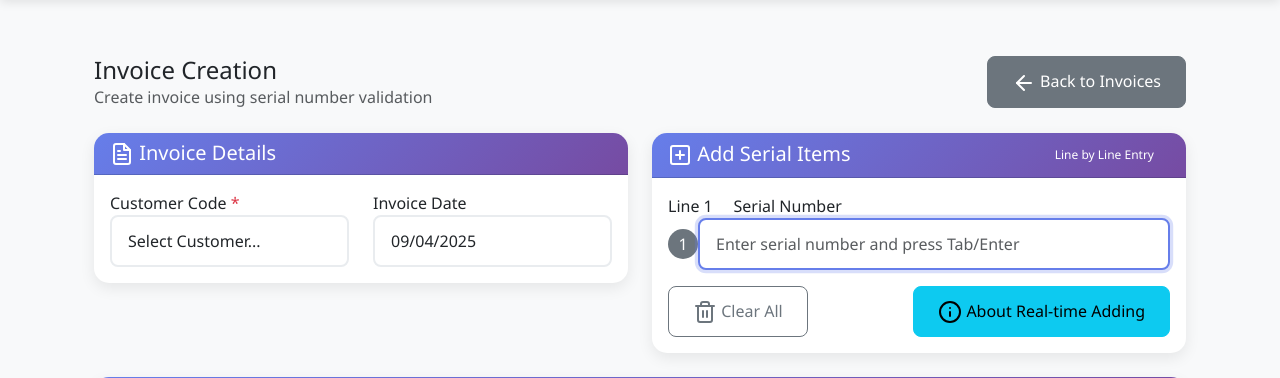
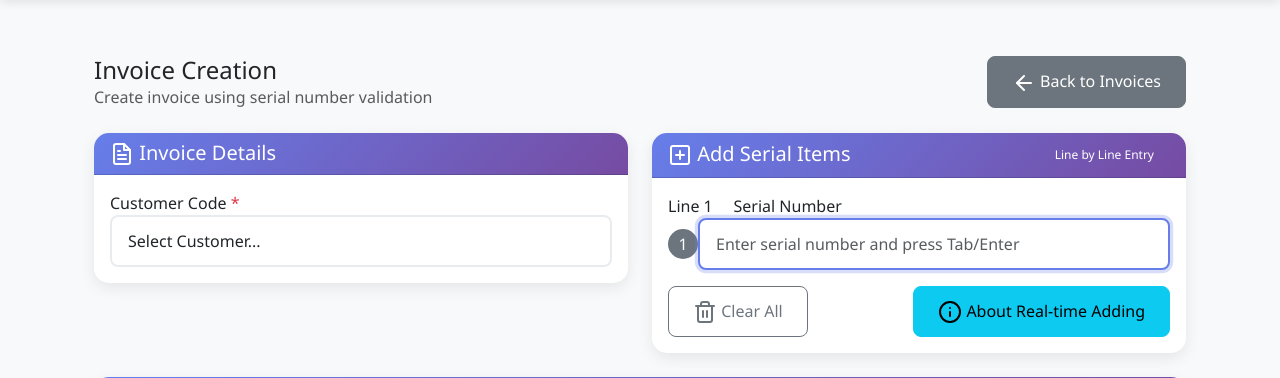
Before and after one commit to pragavigithub/IT_L03_09_2025, a Flask app: page /invoice_creation/create in a window 1280 px wide. Shown: the part 83-461 px from the top of the page. Run offline with Flask 3, Linux system fonts and the light colour scheme; a user stored in the database is signed in; data that the repository does not hold is empty; some libraries are stand-ins or nearby versions.

Commit message:
UI design Updated.

```diff
--- a/templates/invoice_creation/create.html
+++ b/templates/invoice_creation/create.html
@@ -24,13 +24,14 @@
         <!-- Invoice Details Section -->
         <div class="col-lg-6">
             <div class="card">
-                <div class="card-header" style="background: linear-gradient(135deg, #667eea 0%, #764ba2 100%); color: white;">
+                <div class="card-header"
+                     style="background: linear-gradient(135deg, #667eea 0%, #764ba2 100%); color: white;">
                     <h5 class="mb-0"><i data-feather="file-text"></i> Invoice Details</h5>
                 </div>
                 <div class="card-body">
                     <form id="invoiceForm" method="POST">
                         <div class="row">
-                            <div class="col-md-6">
+                            <div class="col-md-12">
                                 <div class="form-group">
                                     <label for="customerCode">Customer Code <span class="text-danger">*</span></label>
                                     <select class="form-control" id="customerCode" name="customer_code" required>
@@ -38,12 +39,20 @@
                                     </select>
                                 </div>
                             </div>
-                            <div class="col-md-6">
+                            <div class="col-md-6" style="display: none;">
                                 <div class="form-group">
                                     <label for="invoiceDate">Invoice Date</label>
-                                    <input type="date" class="form-control" id="invoiceDate" name="invoice_date" readonly>
+                                    <input type="date" class="form-control" id="invoiceDate" name="invoice_date"
+                                           readonly>
                                 </div>
                             </div>
+                            <!--                            <div class="col-md-6">-->
+                            <!--                                <div class="form-group">-->
+                            <!--                                    <label for="invoiceDate">Invoice Date</label>-->
+                            <!--                                    <input type="date" class="form-control" id="invoiceDate" name="invoice_date"-->
+                            <!--                                           readonly>-->
+                            <!--                                </div>-->
+                            <!--                            </div>-->
                         </div>
                     </form>
                 </div>
@@ -53,7 +62,8 @@
         <!-- Add Serial Items Section -->
         <div class="col-lg-6">
             <div class="card">
-                <div class="card-header" style="background: linear-gradient(135deg, #667eea 0%, #764ba2 100%); color: white;">
+                <div class="card-header"
+                     style="background: linear-gradient(135deg, #667eea 0%, #764ba2 100%); color: white;">
                     <div class="d-flex justify-content-between align-items-center">
                         <h5 class="mb-0"><i data-feather="plus-square"></i> Add Serial Items</h5>
                         <small class="badge badge-light">Line by Line Entry</small>
@@ -61,9 +71,11 @@
                 </div>
                 <div class="card-body">
                     <div class="form-group">
-                        <label for="serialNumberInput">Line <span id="currentLineDisplay">1</span> &nbsp;&nbsp;&nbsp; Serial Number</label>
+                        <label for="serialNumberInput">Line <span id="currentLineDisplay">1</span> &nbsp;&nbsp;&nbsp;
+                            Serial Number</label>
                         <div class="d-flex align-items-center">
-                            <div class="serial-line-number bg-secondary text-white rounded-circle d-flex align-items-center justify-content-center mr-3" style="width: 30px; height: 30px; min-width: 30px;">
+                            <div class="serial-line-number bg-secondary text-white rounded-circle d-flex align-items-center justify-content-center mr-3"
+                                 style="width: 30px; height: 30px; min-width: 30px;">
                                 <span id="currentLineNumber">1</span>
                             </div>
                             <input type="text" class="form-control mr-2" id="serialNumberInput"
@@ -85,12 +97,12 @@
     </div>
 
 
-
     <!-- Line Items Table -->
     <div class="row mb-4">
         <div class="col-12">
             <div class="card">
-                <div class="card-header" style="background: linear-gradient(135deg, #667eea 0%, #764ba2 100%); color: white;">
+                <div class="card-header"
+                     style="background: linear-gradient(135deg, #667eea 0%, #764ba2 100%); color: white;">
                     <div class="d-flex justify-content-between align-items-center">
                         <h5 class="mb-0"><i data-feather="list"></i> Invoice Line Items</h5>
                         <span class="badge badge-light" id="itemCount">0 items</span>
@@ -196,9 +208,14 @@
                 <h6><i data-feather="info"></i> How the system works:</h6>
                 <ul class="list-unstyled">
                     <li><i data-feather="arrow-right"></i> Enter a serial number in the input field</li>
-                    <li><i data-feather="arrow-right"></i> Press <kbd>Tab</kbd> to validate and auto-fetch details from SAP</li>
-                    <li><i data-feather="arrow-right"></i> Press <kbd>Enter</kbd> to add the validated item to the invoice</li>
-                    <li><i data-feather="arrow-right"></i> Items are automatically validated against SAP B1 inventory</li>
+                    <li><i data-feather="arrow-right"></i> Press <kbd>Tab</kbd> to validate and auto-fetch details from
+                        SAP
+                    </li>
+                    <li><i data-feather="arrow-right"></i> Press <kbd>Enter</kbd> to add the validated item to the
+                        invoice
+                    </li>
+                    <li><i data-feather="arrow-right"></i> Items are automatically validated against SAP B1 inventory
+                    </li>
                     <li><i data-feather="arrow-right"></i> Review the summary before submitting for QC approval</li>
                 </ul>
             </div>
@@ -229,14 +246,69 @@ let currentInvoiceId = null;
     let currentLine = 1;
     let serialNumbers = [];
 
+<!--    function initializeInvoiceCreation() {-->
+<!--        console.log('Initializing Invoice Creation functionality');-->
+
+<!--        // Set current date-->
+<!--        const today = new Date();-->
+<!--        $('#invoiceDate').val(today.toISOString().split('T')[0]);-->
+
+<!--        // Note: Draft invoice will be created only when first line item is added-->
+
+<!--        // Load business partners on page load-->
+<!--        loadBusinessPartners();-->
+
+<!--        // Ensure serial number input is always enabled-->
+<!--        $('#serialNumberInput').prop('disabled', false).focus();-->
+
+<!--        // Check if this is an edit request-->
+<!--        {% if edit_invoice %}-->
+<!--            loadEditInvoiceData();-->
+<!--        {% endif %}-->
+
+<!--        // Event handlers-->
+<!--        $('#serialNumberInput').on('keydown', function(e) {-->
+<!--            if (e.which === 9) { // Tab key-->
+<!--                e.preventDefault();-->
+<!--                autoFetchSerialDetails();-->
+<!--            } else if (e.which === 13) { // Enter key-->
+<!--                e.preventDefault();-->
+<!--                addSerialNumber();-->
+<!--            }-->
+<!--        });-->
+
+<!--        // Customer selection change handler with freeze protection-->
+<!--        $('#customerCode').on('change', function() {-->
+<!--            const hasItems = $('#serialItemsBody tr').length > 0;-->
+<!--            const selectedValue = $(this).val();-->
+
+<!--            if (hasItems && !$(this).prop('disabled')) {-->
+<!--                console.log('🚫 Preventing customer change - line items already added');-->
+<!--                showTemporaryMessage('Cannot change customer after adding line items', 'warning');-->
+<!--                // This should not happen if properly frozen, but extra safety-->
+<!--                return false;-->
+<!--            }-->
+
+<!--            console.log('✅ Customer selection changed to:', selectedValue);-->
+
+<!--            // Enable serial number input always, regardless of customer selection-->
+<!--            $('#serialNumberInput').prop('disabled', false);-->
+<!--        });-->
+
+<!--        $('#clearAllBtn').on('click', clearAllItems);-->
+<!--        $('#aboutAddingBtn').on('click', function() {-->
+<!--            $('#aboutModal').modal('show');-->
+<!--        });-->
+<!--        $('#submitForQCBtn').on('click', submitInvoice);-->
+<!--    }-->
+
+// Within the initializeInvoiceCreation function, update the event handlers
 function initializeInvoiceCreation() {
     console.log('Initializing Invoice Creation functionality');
 
     // Set current date
     const today = new Date();
     $('#invoiceDate').val(today.toISOString().split('T')[0]);
-
-    // Note: Draft invoice will be created only when first line item is added
 
     // Load business partners on page load
     loadBusinessPartners();
@@ -250,13 +322,17 @@ function initializeInvoiceCreation() {
     {% endif %}
 
     // Event handlers
-    $('#serialNumberInput').on('keydown', function(e) {
-        if (e.which === 9) { // Tab key
-            e.preventDefault();
-            autoFetchSerialDetails();
-        } else if (e.which === 13) { // Enter key
-            e.preventDefault();
-            addSerialNumber();
+    $('#serialNumberInput').on('input', function() {
+        const serialNumber = $(this).val().trim();
+        if (serialNumber) {
+            console.log('🔍 Serial number input detected:', serialNumber);
+            showLoading('Validating serial number...');
+
+            // Delay the validation and addition by 2 seconds
+            setTimeout(() => {
+                autoFetchSerialDetails(); // Validate the serial number
+                // After validation, add the serial number (handled by autoFetchSerialDetails' setTimeout)
+            }, 2000); // 2 seconds delay
         }
     });
 
@@ -268,7 +344,6 @@ function initializeInvoiceCreation() {
         if (hasItems && !$(this).prop('disabled')) {
             console.log('🚫 Preventing customer change - line items already added');
             showTemporaryMessage('Cannot change customer after adding line items', 'warning');
-            // This should not happen if properly frozen, but extra safety
             return false;
         }
 
--- a/templates/serial_item_transfer/detail.html
+++ b/templates/serial_item_transfer/detail.html
@@ -175,6 +175,8 @@
                 </div>
             </div>
         </div>
+    </div>
+    <div class="row mb-4">
         <div class="col-md-6">
             <!-- Add Serial Item Form -->
             {% if transfer.status == 'draft' and (transfer.user_id == current_user.id or current_user.role in
```
Lines whose indentation alone changed are shown as unchanged.
